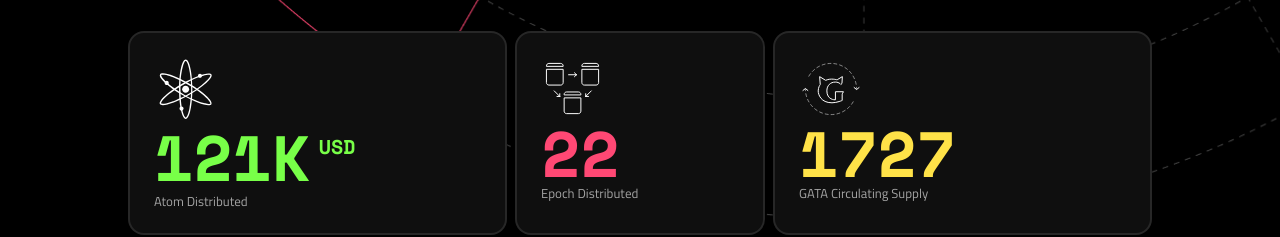
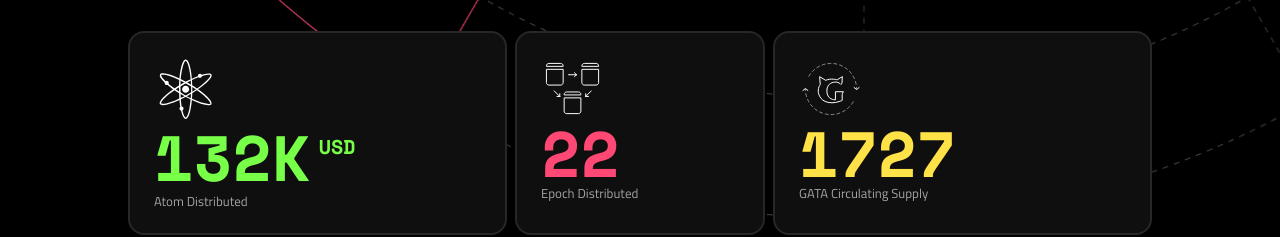
Before and after one commit to GATA-HUB/website, a Next.js app: page /landingpage in a window 1280 px wide. Shown: the part 1160-1397 px from the top of the page. Built offline with nearby package versions, Linux system fonts and the light colour scheme; no server answers.

Commit message:
Update page.tsx
Updated the total USD rewards distributed

```diff
--- a/app/landingpage/page.tsx
+++ b/app/landingpage/page.tsx
@@ -571,7 +571,7 @@
             </div>
             <div className="flex gap-2 flex-wrap">
               <h2 className="text-green text-[40px] xl:text-[64px] font-bold leading-[40px]">
-                121K
+                132K
               </h2>
               <h3 className="text-green">USD</h3>
             </div>
```
